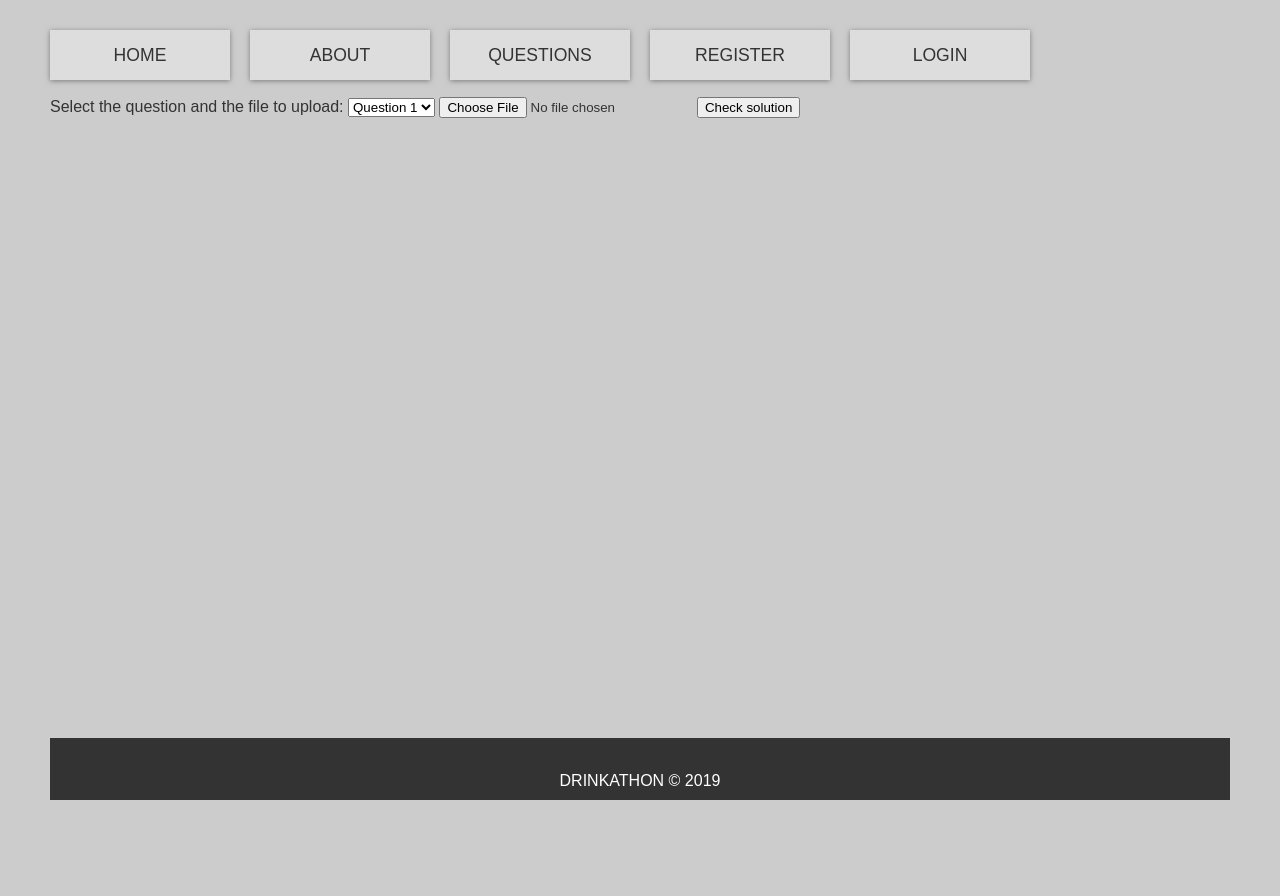
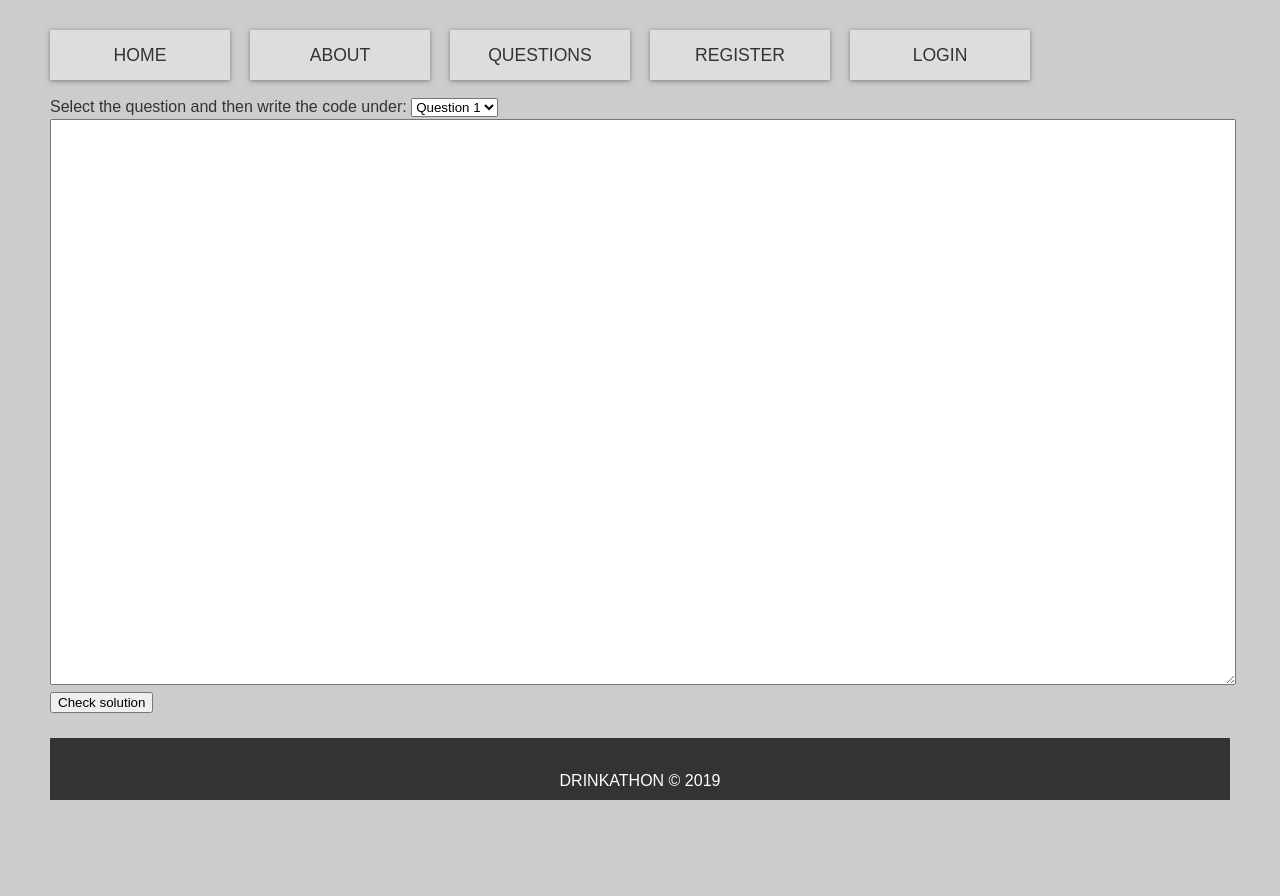
Before and after one commit to matko031/drinkathon, a PHP site: page /submit.php in a window 1280 px wide. Before the commit the page ends 800 px from the top, so only its background shows below. Run offline with PHP 8.4, Linux system fonts and the light colour scheme; tables that the repository leaves empty or names only in its code hold one stand-in row (values such as "Sample post"); some libraries are stand-ins or nearby versions.

```diff
--- a/css/style.css
+++ b/css/style.css
@@ -11,13 +11,25 @@ html{
   box-sizing: border-box;
   font-family: Arial, Helvetica, sans-serif;
   color: var(--dark);
+  height:100%;
 }
 
 body {
   background: #ccc;
   margin: 30px 50px;
   line-height: 1.4;
+  height:100%;
 }
+
+textarea {
+  width:100%;
+  height:70%;
+}
+
+form {
+  height: 100%;
+}
+
 
 .btn {
   background-color: var(--dark);
--- a/login_user.php
+++ b/login_user.php
@@ -5,7 +5,7 @@ require("config.php");
 $username= $_POST['username'];
 $pass = $_POST['password'];
 
-$sql = "SELECT * FROM user WHERE username='$username'";
+$sql = "SELECT * FROM users WHERE username='$username'";
 $res = $conn->query($sql);
 if($res){
   $row = $res->fetch_assoc();
--- a/register_user.php
+++ b/register_user.php
@@ -4,7 +4,7 @@ $username = $_POST['username'];
 $user_pass = $_POST['password'];
 $pass = password_hash($user_pass, PASSWORD_DEFAULT);
 
-$sql = "INSERT INTO user(username, password_hash) VALUES('$username', '$pass')";
+$sql = "INSERT INTO users(username, password_hash) VALUES('$username', '$pass')";
 if (!$result = $conn->query($sql)) {
   echo "Registration failed";
 }
--- a/submit.php
+++ b/submit.php
@@ -1,13 +1,24 @@
 <?php require("header.php"); ?>
 
-<form action="upload.php" method="post" enctype="multipart/form-data">
-    Select the question and the file to upload:
+<form action="check_solution.php" method="post" enctype="multipart/form-data" id="submit_form">
+    Select the question and then write the code under:
 	<select name = 'question'>
-		<option value='question1'> Question 1 </option>
+    <?php
+    $sql = "SELECT * FROM questions";
+    if($res=$conn->query($sql)){
+      while($row=$res->fetch_assoc()){
+        echo "<option value=q".$row['id']."> Question ".$row['id']." </option>";
+    ?>
+    <?php
+      }
+    }
+     ?>
 	</select>
-    <input type="file" name="fileToUpload" id="fileToUpload">
-    <input type="submit" value="Check solution" name="submit">
+  <br>
+  <textarea name="solution_code" form="submit_form"> </textarea>
+  <input type="submit" value="Check solution" name="submit">
 </form>
 
 
+
 <?php require("footer.php"); ?>
--- a/team.php
+++ b/team.php
@@ -1,5 +1,5 @@
 <?php require("header.php");
-$sql = "SELECT * FROM user WHERE id=$user";
+$sql = "SELECT * FROM users WHERE id=$user";
 $res= $conn->query($sql);
 $row=$res->fetch_assoc();
 
@@ -17,7 +17,7 @@ $sql1 = "SELECT * FROM questions order by id asc";
 $res1 = $conn->query($sql1);
 while($q=$res1->fetch_assoc()){
   $counter++;
-  $sql2 = "SELECT * FROM points WHERE question_nb=".$q['id']." AND team_id=$user";
+  $sql2 = "SELECT * FROM points WHERE question_nb=".$q['id']." AND user_id=$user";
   $res2 = $conn->query($sql2);
   if($p=$res2->fetch_assoc()){
     $score=$p['points'];
```
Also changed, not shown: check_solution.php (added, +12 -0 lines), questions.php (+9 -0 lines), 9 other files.
